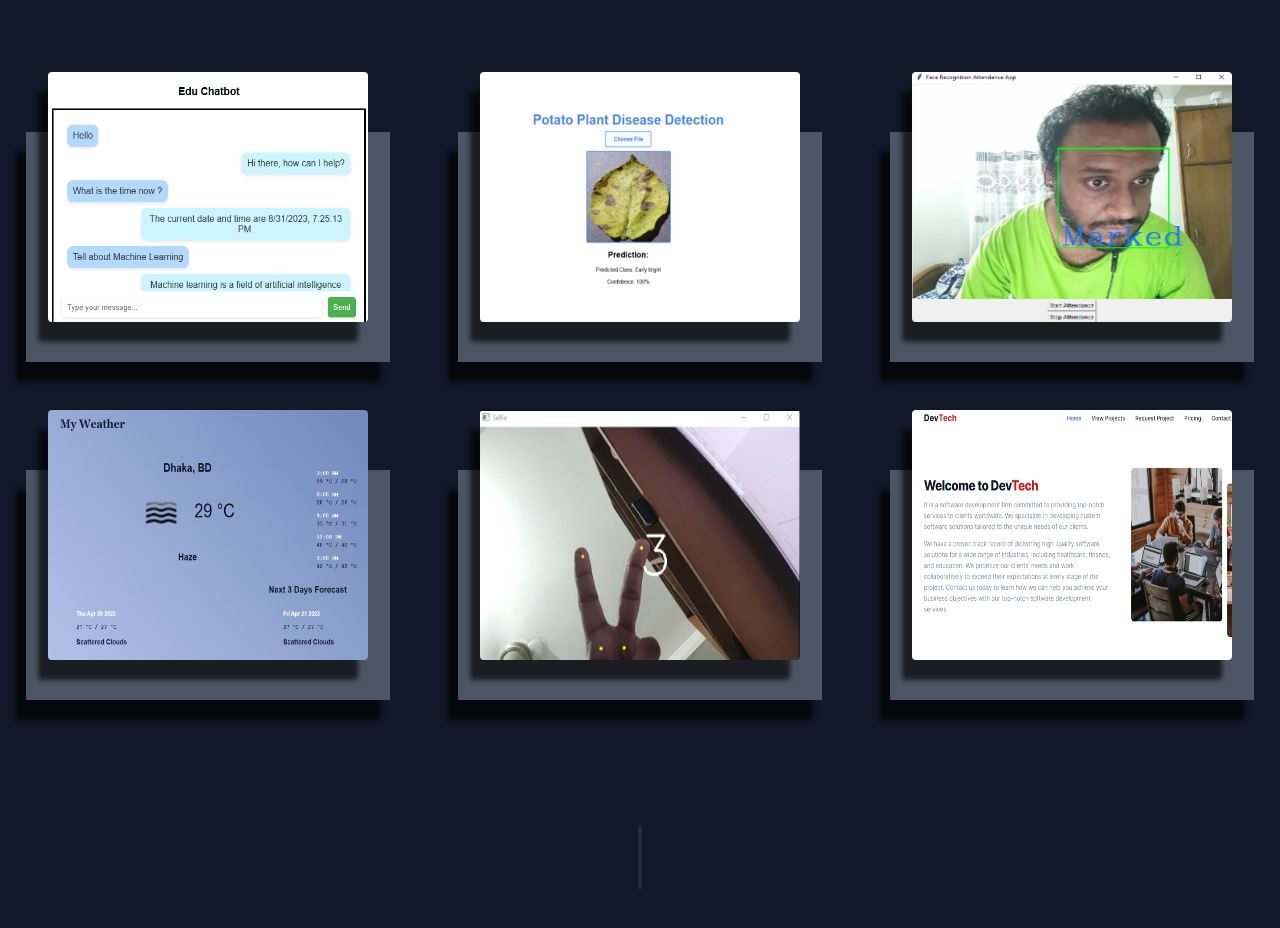
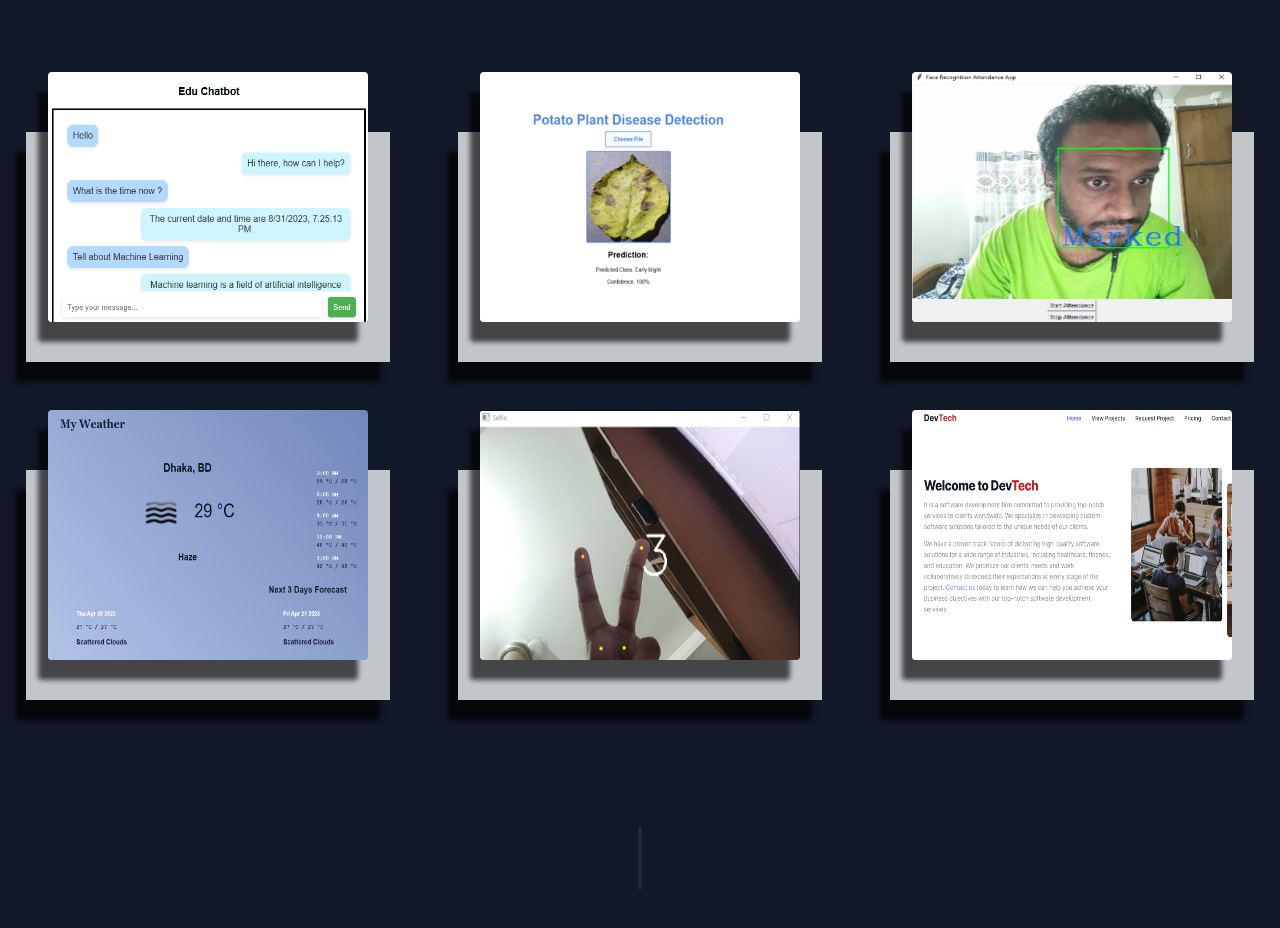
Before and after one commit to Akib-Raihan-4/Portfolio, a Next.js app: page / in a window 1280 px wide. Shown: the part 1900-2828 px from the top of the page. Built offline with nearby package versions, Linux system fonts and the light colour scheme; a web font is replaced by a local one.

Commit message:
Project CSS changed and Animation too

```diff
--- a/components/CSS/project.module.css
+++ b/components/CSS/project.module.css
@@ -7,7 +7,7 @@
     position: relative;
     max-width: 27rem;
     height: 230px;
-    background: #4b5563;
+    background: #c2c5ca;
     margin: 30px 10px;
     padding: 20px 15px;
     display: flex;
--- a/components/indi-project.tsx
+++ b/components/indi-project.tsx
@@ -19,9 +19,9 @@ export default function Project({
         const ref = useRef<HTMLDivElement>(null)
         const {scrollYProgress} = useScroll({
             target: ref,
-            offset:["0 1", "1.33 1"]
+            offset:["0 1", "1.1 1"]
         })
-        const isMobile = useMediaQuery({ maxWidth: 640 });
+        const isMobile = useMediaQuery({ maxWidth: 680 });
     return(
         <motion.div
          ref= {ref}
```
